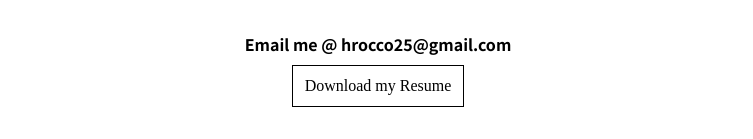
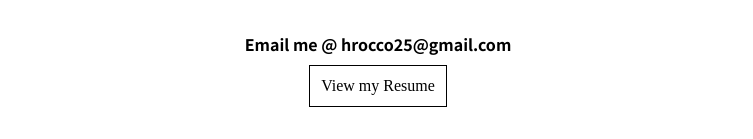
Before and after one commit to hrocco25/React-Portfolio, a React (Create React App) app: page / in a window 1280 px wide. Shown: the part 2481-2620 px from the top of the page, without its empty margins (262-1015 px from the left). Built offline with nearby package versions, Linux system fonts and the light colour scheme.

Commit message:
updated resume link and favicon

```diff
--- a/src/components/contact/contact.css
+++ b/src/components/contact/contact.css
@@ -15,11 +15,11 @@
     width: 50%;
 }
 
-.emailResume{
+.email{
     margin-bottom: 4%;
 }
 
-.emailResume a{
+.email a{
     border: black solid .1em;
     padding: 1%;
 }
--- a/src/components/contact/contact.js
+++ b/src/components/contact/contact.js
@@ -8,9 +8,9 @@ function Contact(props) {
     return (
         <div className="contact" id="contact">
             <h1>Lets get in touch!</h1>
-            <div className="emailResume">
+            <div className="email">
                 <h4>Email me @ hrocco25@gmail.com</h4>
-                <a href="https://drive.google.com/open?id=11i2o-Upf_eyT_6EHGIUzCnL5VxSjheHy" target="_blank">Download my Resume</a>
+                <a href="https://drive.google.com/open?id=1sFSbQOjLTfKiFUddv7N9dC0sdUJRabwy" target="_blank">View my Resume</a>
             </div>
             <div className="contactIcon">
                 <a href="https://github.com/hrocco25" target="blank">
```
Also changed, not shown: public/favicon.png.
